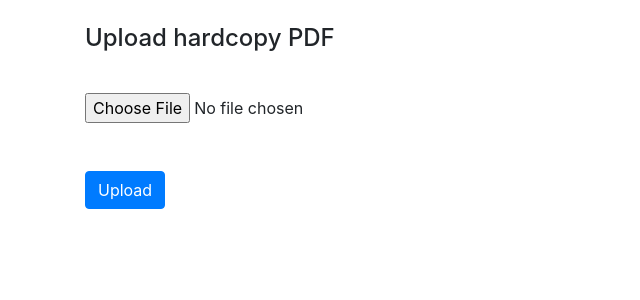
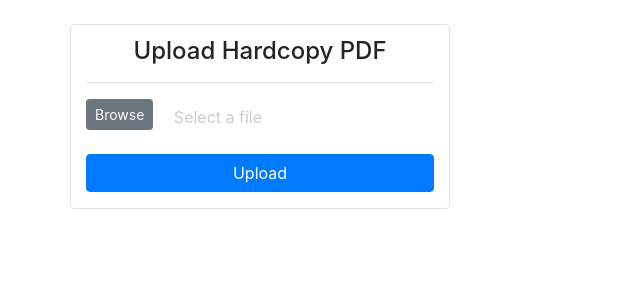
Before and after one commit to echaffey/HJ-Hardcopy-Manager, a Flask app: page / in a window 1280 px wide. Shown: the part 86-386 px from the top of the page, without its empty margins (0-640 px from the left). Run offline with Flask 2, Linux system fonts and the light colour scheme; some libraries are stand-ins or nearby versions.

Commit message:
front end updates

```diff
--- a/app.py
+++ b/app.py
@@ -60,10 +60,11 @@ def index():
             filename = secure_filename(file.filename)
 
             #Save the file to the static/uploads folder
-            file.save(os.path.join(app.config["UPLOAD_FOLDER"], filename))
+            if not os.path.exists(app.config['UPLOAD_FOLDER']): os.makedirs(app.config['UPLOAD_FOLDER'])
+            file.save(os.path.join(app.config['UPLOAD_FOLDER'], filename))
 
             #Split the file and collect the text. Store the number of pages.
-            num_pages = pf.split_PDF(os.path.join(app.config["UPLOAD_FOLDER"], filename))
+            num_pages = pf.split_PDF(os.path.join(app.config['UPLOAD_FOLDER'], filename))
 
             #Delete the file once it's been split and parsed
             os.remove(os.path.join('static', 'uploads', filename))
--- a/pdf_functions.py
+++ b/pdf_functions.py
@@ -1,6 +1,3 @@
-#pip install pdfminer.six
-#pip install PyPDF2
-#https://stackoverflow.com/questions/26494211/extracting-text-from-a-pdf-file-using-pdfminer-in-python
 
 from PyPDF2 import PdfFileReader, PdfFileWriter
 from pdfminer.pdfinterp import PDFResourceManager, PDFPageInterpreter
--- /dev/null
+++ b/static/css/input.css
@@ -0,0 +1,19 @@
+.btn-file {
+    position: relative;
+    overflow: hidden;
+}
+.btn-file input[type=file] {
+    position: absolute;
+    top: 0;
+    right: 0;
+    min-width: 100%;
+    min-height: 100%;
+    font-size: 100px;
+    text-align: right;
+    filter: alpha(opacity=0);
+    opacity: 0;
+    outline: none;
+    background: white;
+    cursor: inherit;
+    display: block;
+}
--- a/templates/index.html
+++ b/templates/index.html
@@ -1,6 +1,5 @@
 <!DOCTYPE html>
 <html class="no-js" lang="">
-
   <head>
     <!-- Created by Evan Chaffey for Herff Jones 2020 -->
     <!-- contact:  echaffey@my.uri.edu -->
@@ -11,10 +10,16 @@
 
     <link rel="manifest" href="site.webmanifest" />
     <link rel="apple-touch-icon" href="icon.png" />
-  <link rel="stylesheet" href="https://stackpath.bootstrapcdn.com/bootstrap/4.4.1/css/bootstrap.min.css"
-    integrity="sha384-Vkoo8x4CGsO3+Hhxv8T/Q5PaXtkKtu6ug5TOeNV6gBiFeWPGFN9MuhOf23Q9Ifjh" crossorigin="anonymous" />
-
-  <meta name="theme-color" content="#fafafa" />
+    <link
+      rel="stylesheet"
+      href="https://stackpath.bootstrapcdn.com/bootstrap/4.4.1/css/bootstrap.min.css"
+      integrity="sha384-Vkoo8x4CGsO3+Hhxv8T/Q5PaXtkKtu6ug5TOeNV6gBiFeWPGFN9MuhOf23Q9Ifjh"
+      crossorigin="anonymous"
+    />
+    <link
+      rel="stylesheet"
+      href="{{url_for('static', filename='css/input.css')}}"
+    />
   </head>
 
   <body>
@@ -28,45 +33,71 @@
 
     <nav class="navbar navbar-dark bg-dark">
       <a class="navbar-brand" href="#">
-      <img src="{{url_for('static', filename='img/logo.png')}}" width="60" height="60"
-        class="d-inline-block align-center" />
+        <img
+          src="{{url_for('static', filename='img/logo.png')}}"
+          width="60"
+          height="60"
+          class="d-inline-block align-center"
+        />
         Herff Jones
       </a>
     </nav>
+
     <div class="container mt-4">
-    <div class="row">
-      <div class="col-3">
+      <div class="row d-flex">
+        <div class="col-4 align-self-start border rounded">
           <form method="post" enctype="multipart/form-data">
+            <div class="form-group d-flex justify-content-center border-bottom">
+              <h4 class="mt-2 ">
+                <label for="file" class="mt-1">Upload Hardcopy PDF</label>
+              </h4>
+            </div>
             <div class="form-group">
-            <h4 class="pb-4">
-              <label for="file">Upload hardcopy PDF</label>
-            </h4>
-            <input type="file" class="form-control-file" name="file" />
-            <button type="submit" id="upload" class="btn btn-primary mt-5">Upload</button>
+              <label class="btn btn-sm btn-secondary btn-file">
+                Browse <input type="file" name="file" style="display: none;" />
+              </label>
+              <label
+                for="file"
+                id="fileLabel"
+                class="d-inline-block pl-3"
+                style="color:#ccc"
+                >Select a file</label
+              >
+              <!-- <input type="file" class="d-inline-block mt-3" name="file" /> -->
+              <button
+                type="submit"
+                id="upload"
+                class="btn btn-primary btn-block mt-3"
+              >
+                Upload
+              </button>
             </div>
           </form>
         </div>
-      <div class="col-8 ml-1">
-        {% for alert in alerts %}
-        {% with message, category = alert %}
+        <div class="col-8 pl-2">
+          {% for alert in alerts %} {% with message, category = alert %}
           <div class="alert alert-{{category}}" role="alert">{{message}}</div>
-        {% endwith %}
-        {% endfor %}
-
+          {% endwith %} {% endfor %}
         </div>
       </div>
     </div>
 
     <!-- Script Imports -->
-  <script src="https://code.jquery.com/jquery-3.4.1.slim.min.js"
+    <script
+      src="https://code.jquery.com/jquery-3.4.1.slim.min.js"
       integrity="sha384-J6qa4849blE2+poT4WnyKhv5vZF5SrPo0iEjwBvKU7imGFAV0wwj1yYfoRSJoZ+n"
-    crossorigin="anonymous"></script>
-  <script src="https://cdn.jsdelivr.net/npm/popper.js@1.16.0/dist/umd/popper.min.js"
+      crossorigin="anonymous"
+    ></script>
+    <script
+      src="https://cdn.jsdelivr.net/npm/popper.js@1.16.0/dist/umd/popper.min.js"
       integrity="sha384-Q6E9RHvbIyZFJoft+2mJbHaEWldlvI9IOYy5n3zV9zzTtmI3UksdQRVvoxMfooAo"
-    crossorigin="anonymous"></script>
-  <script src="https://stackpath.bootstrapcdn.com/bootstrap/4.4.1/js/bootstrap.min.js"
+      crossorigin="anonymous"
+    ></script>
+    <script
+      src="https://stackpath.bootstrapcdn.com/bootstrap/4.4.1/js/bootstrap.min.js"
       integrity="sha384-wfSDF2E50Y2D1uUdj0O3uMBJnjuUD4Ih7YwaYd1iqfktj0Uod8GCExl3Og8ifwB6"
-    crossorigin="anonymous"></script>
+      crossorigin="anonymous"
+    ></script>
     <script>
       window.jQuery ||
         document.write(
@@ -76,13 +107,21 @@
 
     <script>
       $(document).ready(() => {
-      $('#upload').click(() => {
-        $('#upload').html('Loading...');
-        $('#upload').attr('disabled', true);
+        $("#upload").click(() => {
+          $("#upload").html("Loading...");
+          $("#upload").attr("disabled", true);
+        });
+        $(document).on("change", ":file", function() {
+          var input = $(this),
+            numFiles = input.get(0).files ? input.get(0).files.length : 1,
+            label = input
+              .val()
+              .replace(/\\/g, "/")
+              .replace(/.*\//, "");
+          $("#fileLabel").text(label);
+          input.trigger("fileselect", [numFiles, label]);
         });
       });
     </script>
-
   </body>
-
 </html>
```
Also changed, not shown: 2 other files. Lines whose indentation alone changed are shown as unchanged.
